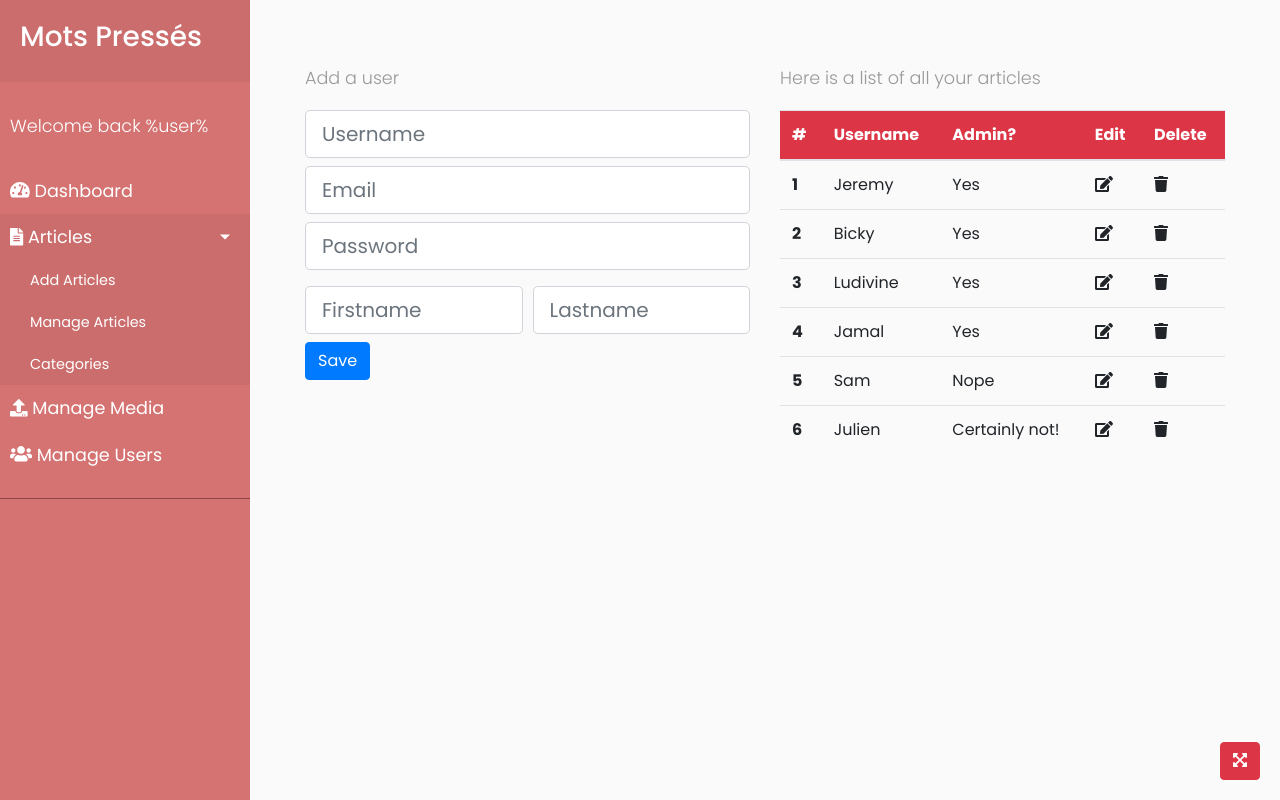
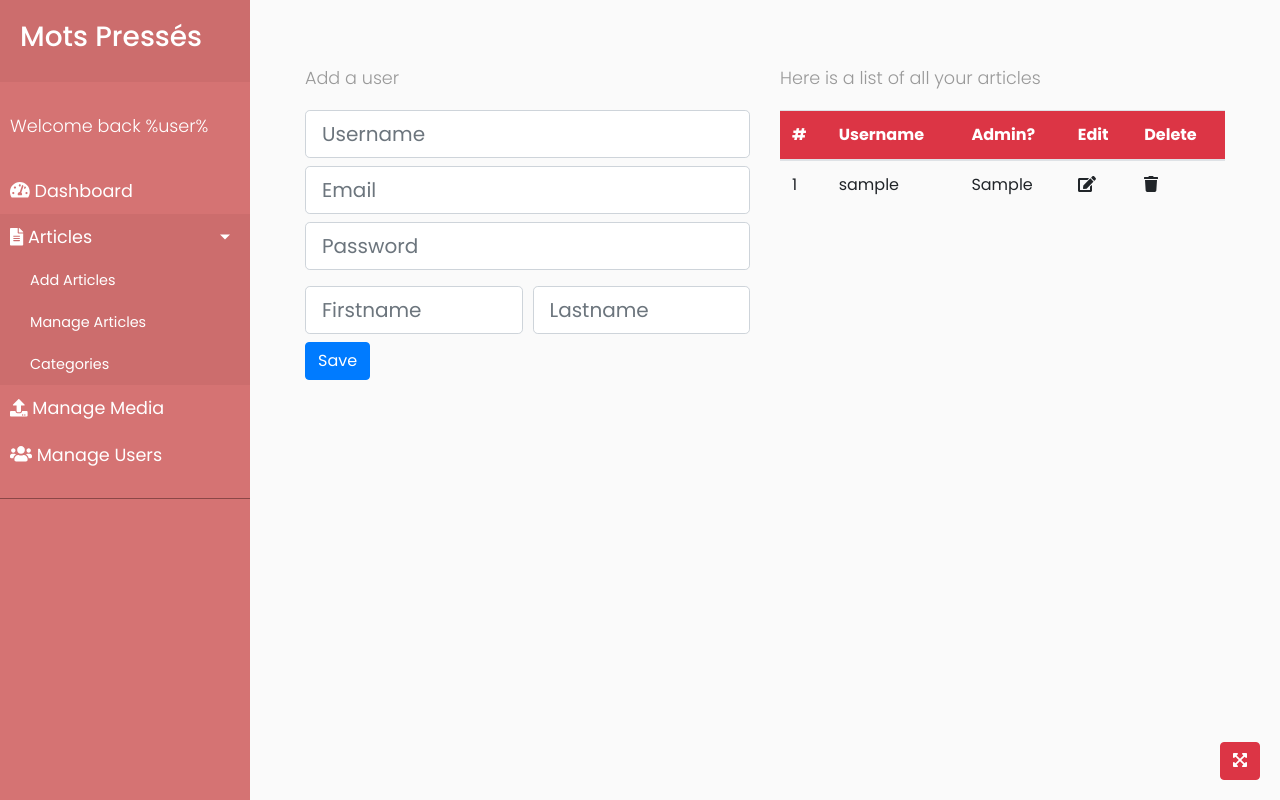
Before and after one commit to scalajeremy/blog-php, a PHP site: template src/View/admin/adm_users.twig in a window 1280 px wide. Run offline with PHP 8.4, Linux system fonts and the light colour scheme; the template is opened without the code that fills it: most values are stand-ins (such as "Sample title", 1, 10 or a date in 2020); some libraries are stand-ins or nearby versions.

Commit message:
Show users

```diff
--- a/src/Controller/AdminController.php
+++ b/src/Controller/AdminController.php
@@ -22,6 +22,7 @@ class AdminController extends Controller{
     return $this->view->render($response, 'admin/adm_media.twig');
   }
   public function users(Request $request, Response $response, array $args) {
-    return $this->view->render($response, 'admin/adm_users.twig');
+    $displayUsers = $this->user->displayUsers();
+    return $this->view->render($response, 'admin/adm_users.twig', array("users"=>$displayUsers));
   }
 }
--- a/src/View/admin/adm_users.twig
+++ b/src/View/admin/adm_users.twig
@@ -30,50 +30,23 @@
           <th scope="col">Delete</th>
         </tr>
       </thead>
+
+
       <tbody>
+        {% for user in users %}
         <tr>
-          <th scope="row">1</th>
-          <td>Jeremy</td>
-          <td>Yes</td>
+          <td>{{ user['user_id'] }}</td>
+          <td>{{ user['username'] }}</td>
+          <td>{{ user['permission_lvl'] }}</td>
           <td><i class="fas fa-edit"></i></td>
           <td><i class="fas fa-trash"></i></td>
         </tr>
-        <tr>
-          <th scope="row">2</th>
-          <td>Bicky</td>
-          <td>Yes</td>
-          <td><i class="fas fa-edit"></i></td>
-          <td><i class="fas fa-trash"></i></td>
-        </tr>
-        <tr>
-          <th scope="row">3</th>
-          <td>Ludivine</td>
-          <td>Yes</td>
-          <td><i class="fas fa-edit"></i></td>
-          <td><i class="fas fa-trash"></i></td>
-        </tr>
-        <tr>
-          <th scope="row">4</th>
-          <td>Jamal</td>
-          <td>Yes</td>
-          <td><i class="fas fa-edit"></i></td>
-          <td><i class="fas fa-trash"></i></td>
-        </tr>
-        <tr>
-          <th scope="row">5</th>
-          <td>Sam</td>
-          <td>Nope</td>
-          <td><i class="fas fa-edit"></i></td>
-          <td><i class="fas fa-trash"></i></td>
-        </tr>
-        <tr>
-          <th scope="row">6</th>
-          <td>Julien</td>
-          <td>Certainly not!</td>
-          <td><i class="fas fa-edit"></i></td>
-          <td><i class="fas fa-trash"></i></td>
-        </tr>
+        {% endfor %}
       </tbody>
+
+
+
+
     </table>
   </div>
 </div>
```
Also changed, not shown: src/Models/User.php (+12 -0 lines).
